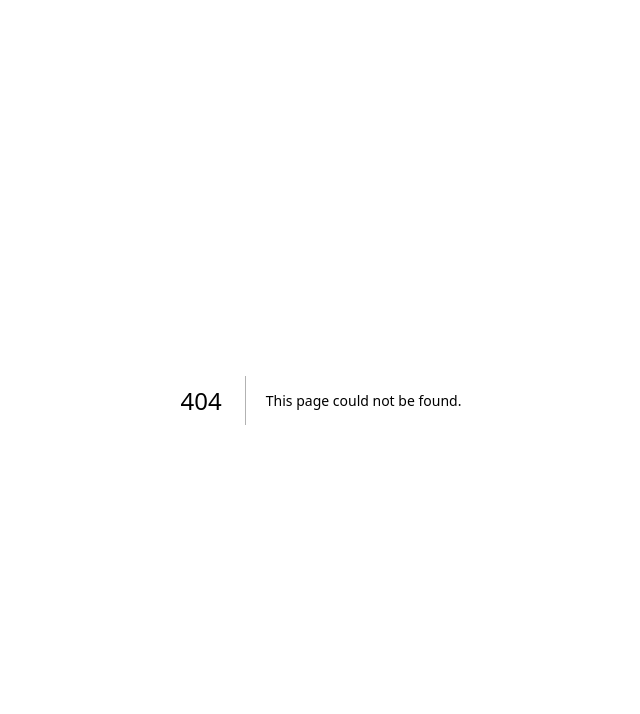
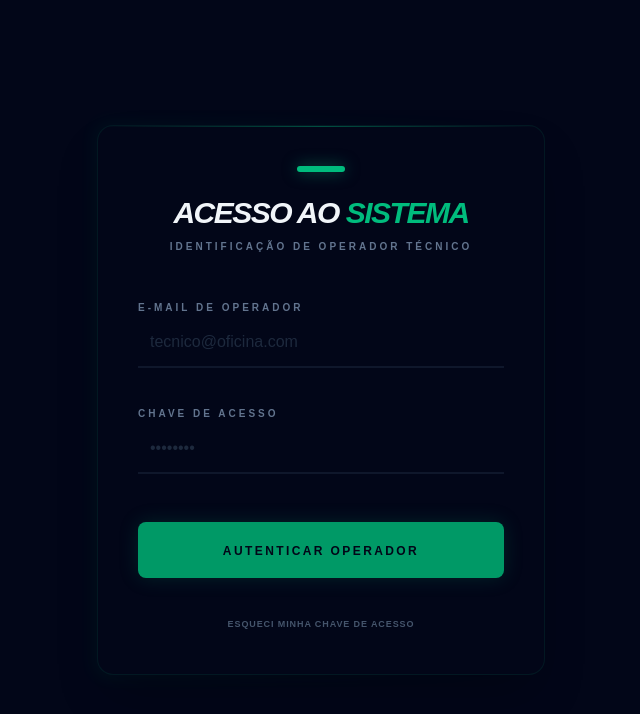
Before and after one commit to Rafael-devweb/aula012026, a Next.js app: page /login in a window 1280 px wide. Before the commit this address had no page. Shown: the top 714 px of the page, without its empty margins (319-959 px from the left). Built offline with nearby package versions, Linux system fonts and the light colour scheme.

Commit message:
aula  context

```diff
--- a/app/(sistema)/tela1/page.tsx
+++ b/app/(sistema)/tela1/page.tsx
@@ -45,7 +45,38 @@ export default function KanbanPage() {
                 <span className="text-emerald-500 font-mono text-xs font-bold">R$ 4.200</span>
               </div>
             </div>
-          </div>
+
+              <div className="bg-slate-950 border border-slate-800 p-4 rounded-lg shadow-lg group cursor-grab active:cursor-grabbing hover:border-emerald-500/50 transition-all">
+              <div className="flex justify-between items-start mb-3">
+                <span className="bg-slate-900 text-emerald-500 text-[10px] px-2 py-1 rounded font-mono border border-slate-800">
+                  BRA2E19
+                </span>
+                <span className="text-slate-600 text-[10px] font-bold">27 Fev</span>
+              </div>
+              <h3 className="text-white font-bold text-sm uppercase leading-tight group-hover:text-emerald-400">Troca de Oleo</h3>
+              <p className="text-slate-500 text-xs mt-1 italic">BMW M3 Competition</p>
+              <div className="mt-4 pt-4 border-t border-slate-900 flex justify-between items-center">
+                <span className="text-slate-400 text-[10px] font-bold uppercase">joao santos</span>
+                <span className="text-emerald-500 font-mono text-xs font-bold">R$400</span>
+                 </div>
+            </div>
+
+                <div className="bg-slate-950 border border-slate-800 p-4 rounded-lg shadow-lg group cursor-grab active:cursor-grabbing hover:border-emerald-500/50 transition-all">
+              <div className="flex justify-between items-start mb-3">
+                <span className="bg-slate-900 text-emerald-500 text-[10px] px-2 py-1 rounded font-mono border border-slate-800">
+                  BRA2E19
+                </span>
+                <span className="text-slate-600 text-[10px] font-bold">27 Fev</span>
+              </div>
+              <h3 className="text-white font-bold text-sm uppercase leading-tight group-hover:text-emerald-400">Troca de Pneus</h3>
+              <p className="text-slate-500 text-xs mt-1 italic">BMW M3 Competition</p>
+              <div className="mt-4 pt-4 border-t border-slate-900 flex justify-between items-center">
+                <span className="text-slate-400 text-[10px] font-bold uppercase">Renan Candido</span>
+                <span className="text-emerald-500 font-mono text-xs font-bold">R$ 10.200</span>
+              </div>
+            </div>
+              </div>
+
         ))}
       </div>
     </div>
--- /dev/null
+++ b/app/context/AuthContext.tsx
@@ -0,0 +1,53 @@
+'use client'
+import React, {createContext, ReactNode, useContext, useState} from"react";
+
+export class Usuario{
+    constructor(
+        public codigo: number,
+        public name: string,
+    ){}
+}
+
+interface AuthContextType{
+    usuario:Usuario | null,
+    token: string  | null,
+    login:(usuario:Usuario, token:string)=>void,
+    logout:()=>void
+}
+
+
+const AuthContext = createContext<AuthContextType|undefined>(undefined);
+
+
+export function AuthProvider({children}: {children:ReactNode}){
+    const[usuario,setUsuario]= useState<Usuario|null>(null);
+    const[token,setToken]= useState<string|null>(null);
+
+
+    const login = (usuario: Usuario, token:string)=>{
+        setUsuario(usuario);
+        setToken(token);
+
+    }
+
+    const logout = ()=>{
+        setUsuario(null);
+        setToken(null);
+
+
+    }
+
+    return(
+        <AuthContext.Provider value={{usuario,token,login,logout}}>
+            {children}
+        </AuthContext.Provider>
+    )
+
+}
+
+export const useAuth = () =>{
+    const context = useContext(AuthContext);
+    if(!context) throw new Error ('useAuth deve ser usado dentro do provioder')
+
+        return context;
+}
--- a/app/layout.tsx
+++ b/app/layout.tsx
@@ -3,6 +3,7 @@ import { Geist, Geist_Mono } from "next/font/google";
 import "./globals.css";
 import Header from "./components/Header";
 import Footer from "./components/Footer";
+import { AuthProvider } from "./context/AuthContext";
 
 const geistSans = Geist({
   variable: "--font-geist-sans",
@@ -29,8 +30,9 @@ export default function RootLayout({
       {/* Definimos h-full no html e body para que o cálculo de altura funcione */}
       <body className="h-full bg-slate-950 text-slate-100 antialiased">
 
+       <AuthProvider> {children} </AuthProvider>
 
-                {children}
+
 
 
 
--- /dev/null
+++ b/app/login/page.tsx
@@ -0,0 +1,102 @@
+'use client'
+
+import { useRouter } from "next/navigation";
+
+export default function LoginPage() {
+    const router = useRouter();
+
+    const handlelogin = async (FormData: FormData) => {
+
+        const email = FormData.get("email");
+        const senha = FormData.get("aenha");
+
+        console.log(`Autenticas com email: ${email}`)
+
+        router.push("/home")
+
+    }
+
+    return (
+        <div className="min-h-screen flex items-center justify-center bg-slate-950 p-4 animate-in fade-in duration-700">
+
+            {/* Container do Card de Login */}
+            <div className="w-full max-w-md relative group">
+
+                {/* Efeito de Brilho Externo (Glow) */}
+                <div className="absolute -inset-1 bg-gradient-to-r from-emerald-500/20 to-transparent rounded-2xl blur opacity-25 group-hover:opacity-50 transition duration-1000"></div>
+
+                <div className="relative bg-slate-950 border border-emerald-500/10 rounded-2xl shadow-2xl overflow-hidden">
+                    {/* Linha de destaque no topo */}
+                    <div className="absolute top-0 left-0 w-full h-[1px] bg-gradient-to-r from-transparent via-emerald-500/40 to-transparent" />
+
+                    <div className="p-8 md:p-10">
+                        {/* Header do Login */}
+                        <div className="mb-10 text-center">
+                            <div className="inline-block h-1.5 w-12 bg-emerald-500 shadow-[0_0_15px_rgba(16,185,129,0.5)] rounded-full mb-4" />
+                            <h1 className="text-3xl font-black text-slate-100 uppercase tracking-tighter italic">
+                                Acesso ao <span className="text-emerald-500 text-shadow-glow">Sistema</span>
+                            </h1>
+                            <p className="text-slate-500 text-[10px] font-bold uppercase tracking-[0.3em] mt-2">
+                                Identificação de Operador Técnico
+                            </p>
+                        </div>
+
+                        {/* Formulário */}
+                        <form action={handlelogin} className="space-y-8">
+
+
+
+                            {/* Campo E-mail */}
+                            <div className="group space-y-2">
+                                <label className="text-[10px] font-black text-slate-500 uppercase tracking-[0.3em] group-focus-within:text-emerald-400 transition-colors">
+                                    E-mail de Operador
+                                </label>
+                                <input
+                                    name="email"
+                                    type="email"
+                                    required
+                                    className="w-full bg-transparent border-b-2 border-slate-900 focus:border-emerald-500 p-3 text-slate-100 outline-none transition-all duration-300 placeholder:text-slate-800 font-medium"
+                                    placeholder="tecnico@oficina.com"
+                                />
+                            </div>
+
+                            {/* Campo Senha */}
+                            <div className="group space-y-2">
+                                <label className="text-[10px] font-black text-slate-500 uppercase tracking-[0.3em] group-focus-within:text-emerald-400 transition-colors">
+                                    Chave de Acesso
+                                </label>
+                                <input
+                                    name="password"
+                                    type="password"
+                                    required
+                                    className="w-full bg-transparent border-b-2 border-slate-900 focus:border-emerald-500 p-3 text-slate-100 outline-none transition-all duration-300 placeholder:text-slate-800 font-medium"
+                                    placeholder="••••••••"
+                                />
+                            </div>
+
+                            {/* Botão de Ação */}
+                            <div className="pt-4">
+                                <button
+                                    type="submit"
+                                    className="w-full relative group/btn overflow-hidden bg-emerald-600 py-4 rounded-lg transition-all active:scale-95 shadow-[0_0_20px_rgba(5,150,105,0.2)] hover:shadow-emerald-500/50"
+                                >
+                                    <span className="relative z-10 text-slate-950 font-black uppercase text-xs tracking-[0.2em]">
+                                        Autenticar Operador
+                                    </span>
+                                    <div className="absolute inset-0 bg-white/20 translate-y-full group-hover/btn:translate-y-0 transition-transform duration-300" />
+                                </button>
+                            </div>
+
+                            <div className="text-center">
+                                <a href="#" className="text-[9px] font-bold text-slate-600 hover:text-emerald-500 uppercase tracking-widest transition-colors">
+                                    Esqueci minha chave de acesso
+                                </a>
+                            </div>
+
+                        </form>
+                    </div>
+                </div>
+            </div>
+        </div>
+    );
+}
--- a/app/page.tsx
+++ b/app/page.tsx
@@ -88,7 +88,7 @@ export default function Home() {
               </div>
               {/* Botão de Ação CTA (Call to Action) */}
               <Link
-                href="/solucoes"
+                href="/login"
                 className="w-full bg-emerald-600 hover:bg-emerald-500 text-slate-950 font-black uppercase py-4 rounded-lg transition-all transform hover:-translate-y-1 shadow-lg shadow-emerald-500/20 flex items-center justify-center gap-3 group/btn no-underline"
               >
                 Explorar Soluções
```
